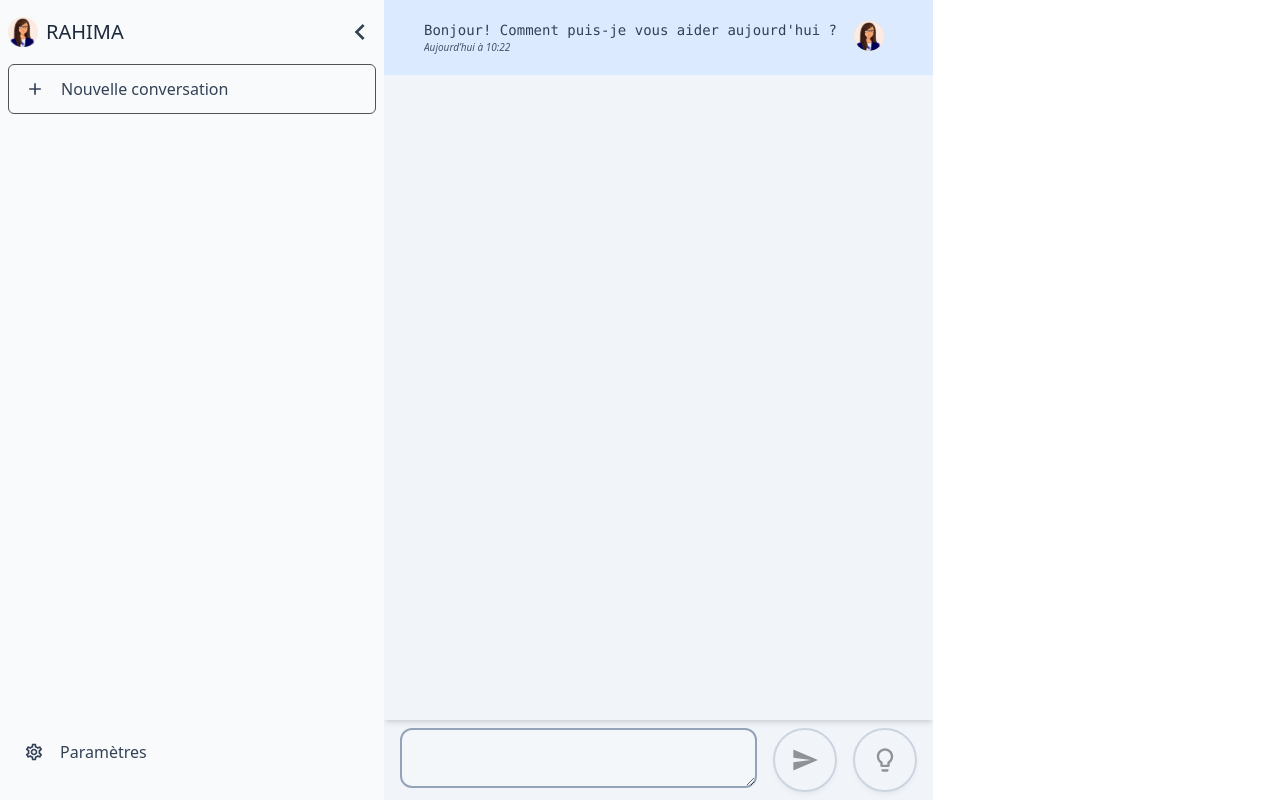
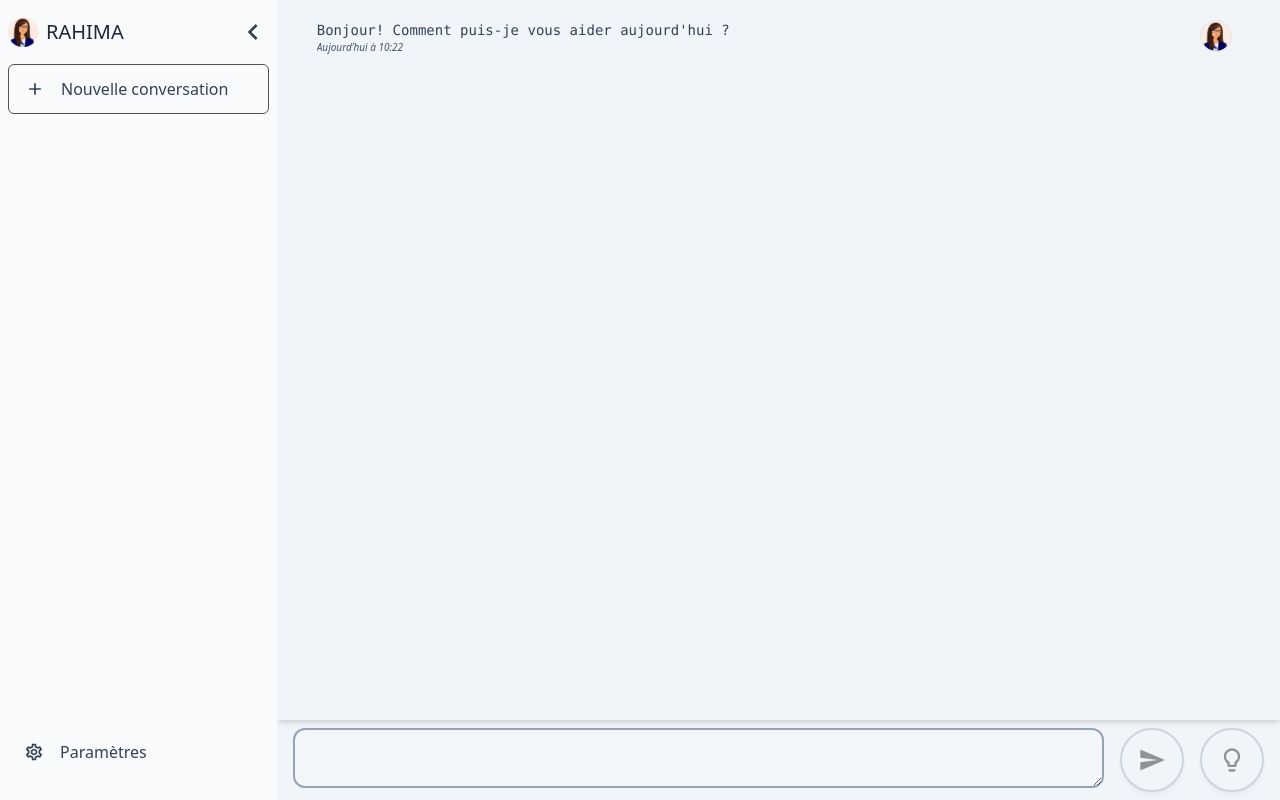
Before and after one commit to KarimTaoui/Paciolinova, a React (Create React App) app: page / in a window 1280 px wide. Built offline with nearby package versions, Linux system fonts and the light colour scheme; no server answers.

Commit message:
Update index.css

```diff
--- a/src/index.css
+++ b/src/index.css
@@ -132,19 +132,11 @@
 
   /* ChatMessage */
   .message {
-  @apply py-5 gap-2 flex items-start;
-}
-
-.message--chatbot {
-  @apply bg-blue-100; /* Couleur de fond pour les messages du chatbot */
-}
-
-.message--user {
-  @apply bg-gray-200; /* Couleur de fond pour les messages de l'utilisateur */
+    @apply py-5 gap-2 flex items-start justify-end;
   }
 
   .message__wrapper {
-  @apply flex-grow flex-wrap overflow-hidden;
+    @apply flex-grow w-screen flex-wrap overflow-hidden;
   }
 
   .message__markdown {
@@ -159,7 +151,6 @@
   .message__pic {
     @apply h-8 w-8 bg-slate-200 mx-2 rounded-full flex items-center justify-center text-xl;
   }
-
 
   .message__thinking {
     @apply animate-pulse duration-1000 h-12 w-12 dark:text-white text-black text-xl;
```
Lines whose indentation alone changed are shown as unchanged.
